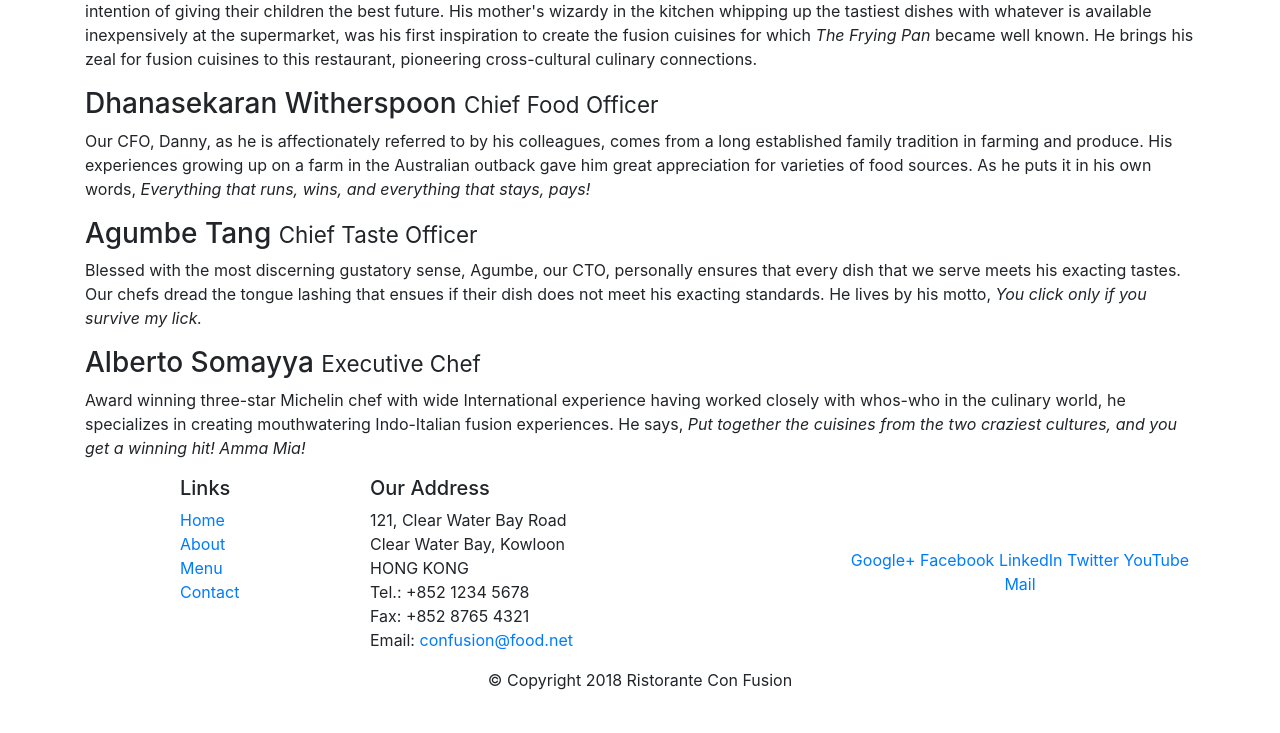
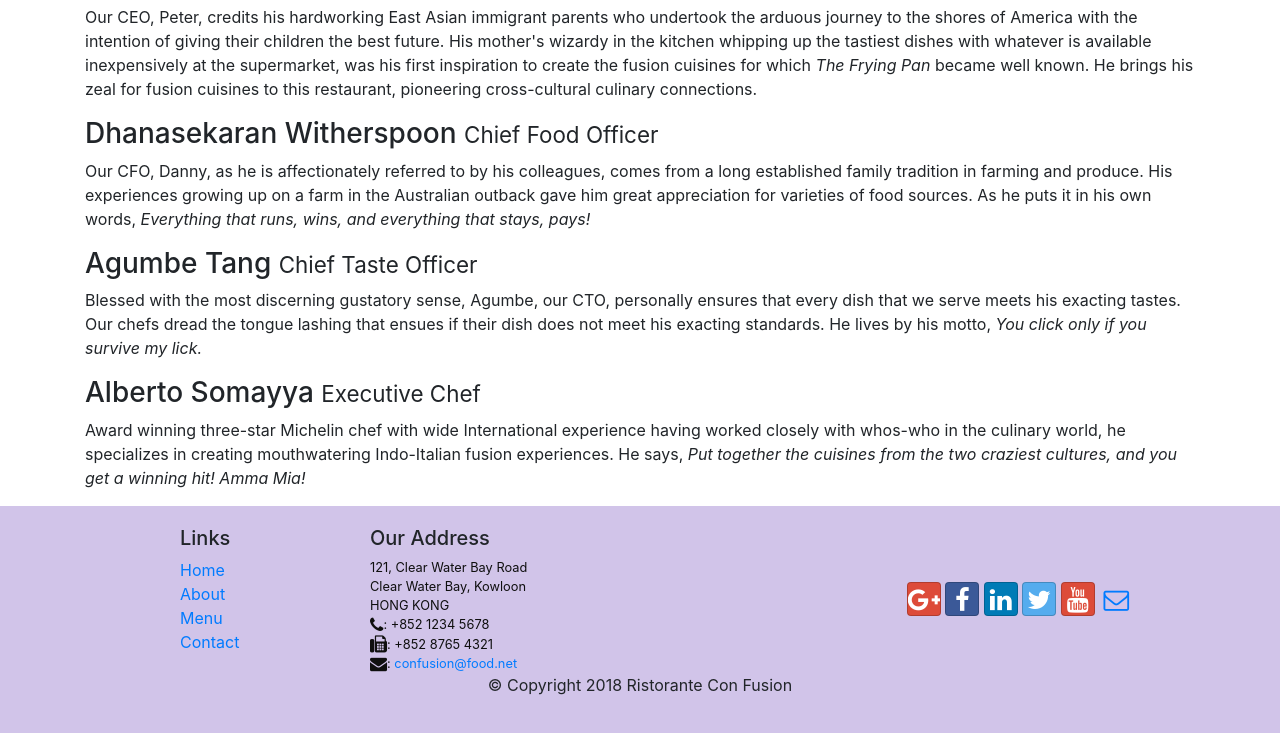
Before and after one commit to SilverHornn/Ex5, a website: page aboutus.html in a window 1280 px wide. Shown: the part 842-1575 px from the top of the page. Before the commit the page ends 1550 px from the top, so only its background shows below. Drawn offline with nearby package versions, Linux system fonts and the light colour scheme.

Commit message:
Icon Fonts

```diff
--- a/aboutus.html
+++ b/aboutus.html
@@ -9,7 +9,10 @@
     <meta http-equiv="x-ua-compatible" content="ie=edge">
     <!-- Bootstrap CSS -->
     <link rel="stylesheet" href="node_modules/bootstrap/dist/css/bootstrap.min.css">
-    <link href="CSS/style.css" rel="stylesheet">
+    <link rel="stylesheet" href="node_modules/font-awesome/css/font-awesome.min.css">
+    <link rel="stylesheet" href="node_modules/bootstrap-social/bootstrap-social.css">
+
+    <link href="css/styles.css" rel="stylesheet">
 </head>
 
 <body>
@@ -21,10 +24,11 @@
             <a class="navbar-brand" href="index.html">Ristorante Con Fusion</a>
             <div class="collapse navbar-collapse" id="Navbar">
                 <ul class="navbar-nav mr-auto">
-                    <li class="nav-item"><a class="nav-link" href="index.html">Home</a></li>
-                    <li class="nav-item active"><a class="nav-link" href="./aboutus.html">About</a></li>
-                    <li class="nav-item"><a class="nav-link" href="#">Menu</a></li>
-                    <li class="nav-item"><a class="nav-link" href="#">Contact</a></li>
+                    <li class="nav-item"><a class="nav-link" href="./index.html"><span class="fa fa-home fa-lg"></span> Home</a></li>
+<li class="nav-item active"><a class="nav-link" href="#"><span class="fa fa-info fa-lg"></span> About</a></li>
+<li class="nav-item"><a class="nav-link" href="#"><span class="fa fa-list fa-lg"></span> Menu</a></li>
+<li class="nav-item"><a class="nav-link" href="#"><span class="fa fa-address-card fa-lg"></span> Contact</a></li>
+
                 </ul>
             </div>
 
@@ -125,20 +129,23 @@
 		              121, Clear Water Bay Road<br>
 		              Clear Water Bay, Kowloon<br>
 		              HONG KONG<br>
-		              Tel.: +852 1234 5678<br>
-		              Fax: +852 8765 4321<br>
-		              Email: <a href="mailto:confusion@food.net">confusion@food.net</a>
+		              <i class="fa fa-phone fa-lg"></i>: +852 1234 5678<br>
+<i class="fa fa-fax fa-lg"></i>: +852 8765 4321<br>
+<i class="fa fa-envelope fa-lg"></i>:
+<a href="mailto:confusion@food.net">confusion@food.net</a>
+
 		           </address>
                 </div>
                 <div class="col-12 col-sm-4 align-self-center">
                     <div class="text-center">
-                        <a href="http://google.com/+">Google+</a>
-                        <a href="http://www.facebook.com/profile.php?id=">Facebook</a>
-                        <a href="http://www.linkedin.com/in/">LinkedIn</a>
-                        <a href="http://twitter.com/">Twitter</a>
-                        <a href="http://youtube.com/">YouTube</a>
-                        <a href="mailto:">Mail</a>
-                    </div>
+                        <a class="btn btn-social-icon btn-google" href="http://google.com/+"><i class="fa fa-google-plus"></i></a>
+                        <a class="btn btn-social-icon btn-facebook" href="http://www.facebook.com/profile.php?id="><i class="fa fa-facebook"></i></a>
+                        <a class="btn btn-social-icon btn-linkedin" href="http://www.linkedin.com/in/"><i class="fa fa-linkedin"></i></a>
+                        <a class="btn btn-social-icon btn-twitter" href="http://twitter.com/"><i class="fa fa-twitter"></i></a>
+                        <a class="btn btn-social-icon btn-google" href="http://youtube.com/"><i class="fa fa-youtube"></i></a>
+                        <a class="btn btn-social-icon" href="mailto:"><i class="fa fa-envelope-o"></i></a>
+                        </div>
+
                 </div>
            </div>
            <div class="row justify-content-center">
--- a/package.json
+++ b/package.json
@@ -15,6 +15,8 @@
   },
   "dependencies": {
     "bootstrap": "^4.0.0",
+    "bootstrap-social": "^5.1.1",
+    "font-awesome": "^4.7.0",
     "jquery": "^3.3.1",
     "popper.js": "^1.12.9"
   }
```
Also changed, not shown: index.html (+21 -14 lines), 1 other file.
